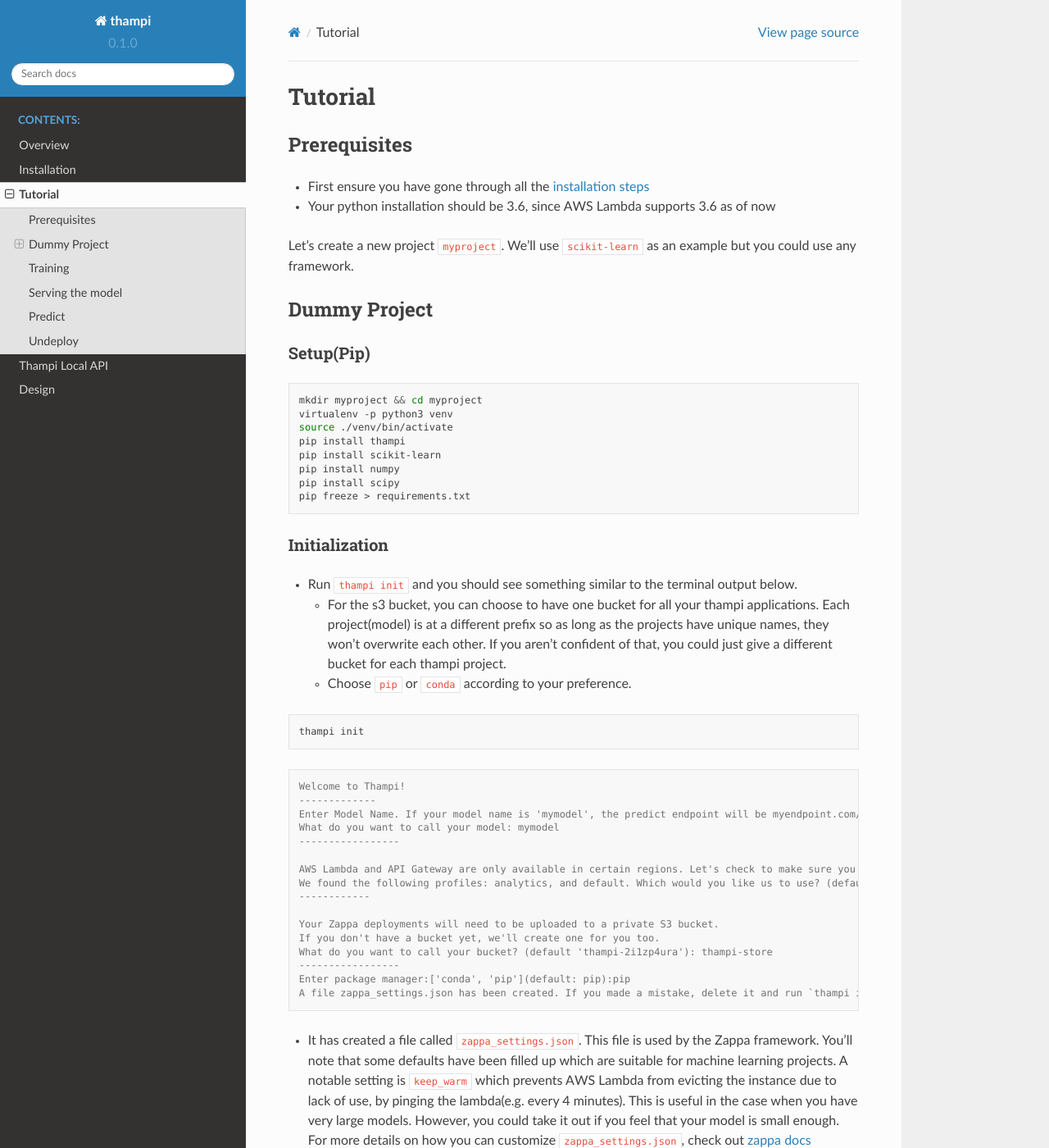
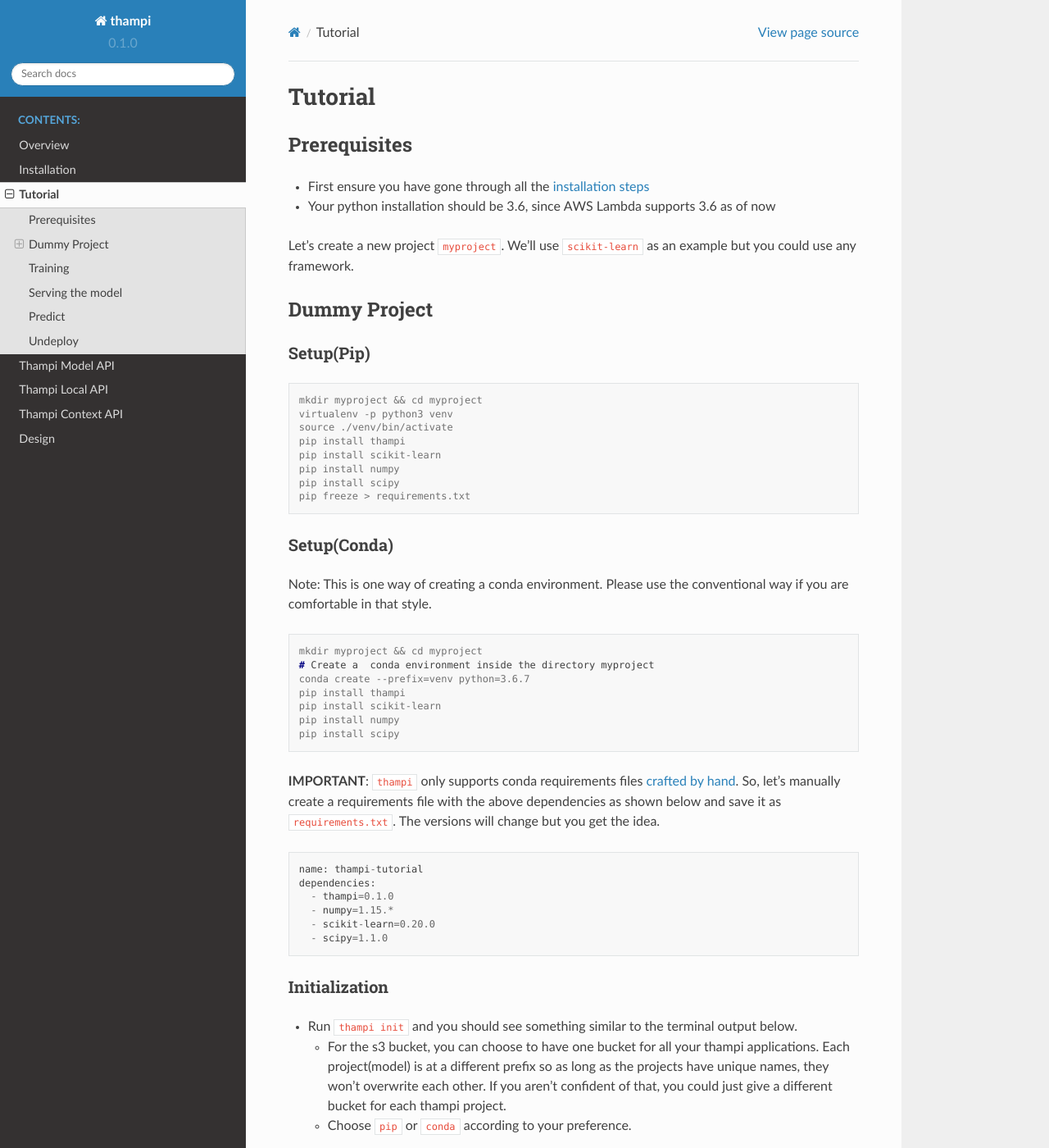
Before and after one commit to scoremedia-archived/thampi, a Sphinx documentation site: the page built from docs/source/tutorial.md, in a window 1280 px wide and 1400 px high. Shown: the whole window at 82% size. Built offline with Sphinx 7.4.7 and the Read the Docs theme 2.0.0, drawn with Linux system fonts in a browser that asks for light colours; the version number is read from the project's files by our own code; some of the changed text lies outside the part shown.

Commit message:
Exposed ThampiContext object and docs: Tutorial, Classes

````diff
--- a/docs/source/index.rst
+++ b/docs/source/index.rst
@@ -11,7 +11,9 @@
    overview
    installation
    tutorial
+   Thampi Model API <thampi_model_api>
    Thampi Local API <thampi_local_api>
+   Thampi Context API <thampi_context_api>
    design
 
 
--- /dev/null
+++ b/docs/source/thampi_context_api.rst
@@ -0,0 +1,6 @@
+Thampi Model API
+=================
+
+.. autoclass:: thampi.core.thampi_core.ThampiContext
+   :members:
+   :undoc-members:
--- /dev/null
+++ b/docs/source/thampi_model_api.rst
@@ -0,0 +1,6 @@
+Thampi Model API
+=================
+
+.. autoclass:: thampi.core.model.Model
+   :members:
+   :undoc-members:
--- a/docs/source/tutorial.md
+++ b/docs/source/tutorial.md
@@ -9,7 +9,7 @@
 ## Dummy Project
 ### Setup(Pip)
 
-```sh
+```console
 mkdir myproject && cd myproject
 virtualenv -p python3 venv
 source ./venv/bin/activate
@@ -18,6 +18,30 @@
 pip install numpy
 pip install scipy
 pip freeze > requirements.txt
+```
+
+### Setup(Conda)
+Note: This is one way of creating a conda environment. Please use the conventional way if you are comfortable in that style.
+
+```console
+mkdir myproject && cd myproject
+# Create a  conda environment inside the directory myproject
+conda create --prefix=venv python=3.6.7
+pip install thampi
+pip install scikit-learn
+pip install numpy
+pip install scipy
+```
+
+**IMPORTANT**: `thampi` only supports conda requirements files [crafted by hand](https://conda.io/docs/user-guide/tasks/manage-environments.html#create-env-file-manually). So, let's manually create a requirements file with the above dependencies as shown below and save it as `requirements.txt`. The versions will change but you get the idea.
+
+```
+name: thampi-tutorial
+dependencies:
+  - thampi=0.1.0
+  - numpy=1.15.*
+  - scikit-learn=0.20.0
+  - scipy=1.1.0
 ```
 
 
@@ -99,7 +123,8 @@
 
 ```
 
-* The above code first trains the `sklearn` model as `knn`. To make the `thampi` web framework send the request data to the model, we wrap `knn` in `ThampiWrapper`, a class which implements the `Model` interface. The data sent to the serving endpoint will be passed by `thampi` to the `predict` method as `args`. Likewise, one can wrap models of other libraries as well.
+* The above code first trains the `sklearn` model as `knn`. To make the `thampi` web framework send the request data to the model, we wrap `knn` in `ThampiWrapper`, a class which implements the `Model` interface. The data sent to the serving endpoint will be passed by `thampi` to the `predict` method as `args`. Likewise, one can wrap models of other libraries as well. Ignore the `context` argument in the `predict` method for now. The `context` object sends in the `Flask` application object(and others in the future) which is probably not required for most of the use cases for now.
+
 
 
 And then at the terminal run
--- a/thampi/__init__.py
+++ b/thampi/__init__.py
@@ -1,4 +1,5 @@
 from .core.api import init, serve, predict, info, clean, save
 from .core.model import Model
+from .core.thampi_core import ThampiContext
 
 __version__ = "0.1.0"
````
Also changed, not shown: 2 other files.
